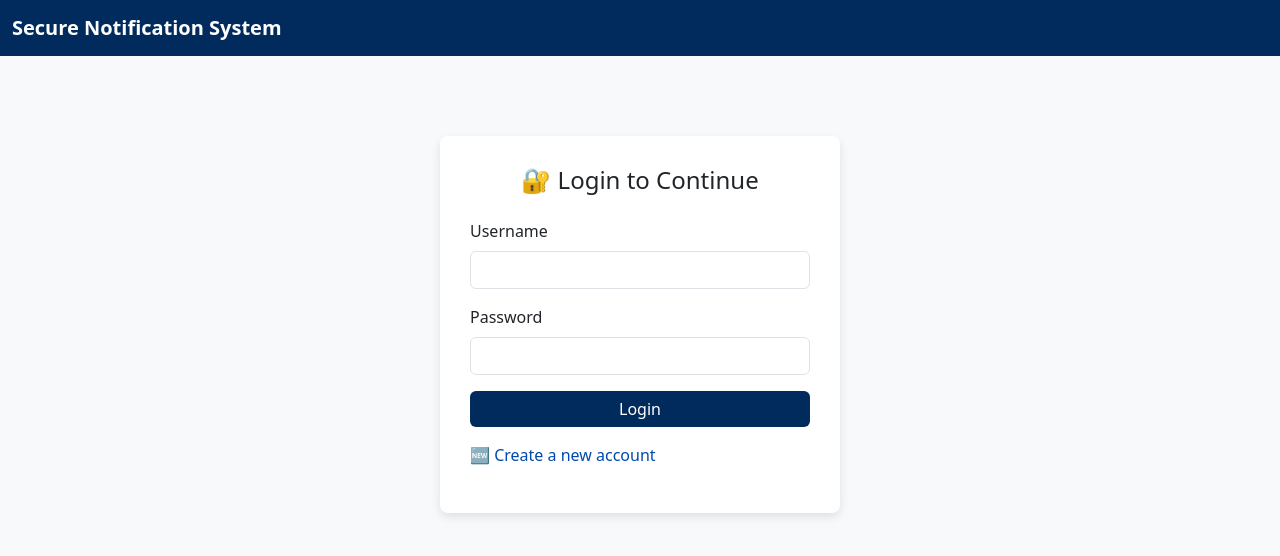
After one commit to YazeedAlqabbaa/secure_notification_system, a Flask app: page /login in a window 1280 px wide. The commit adds this page. Shown: the top 556 px of the page. Run offline with Flask 3, Linux system fonts and the light colour scheme.

Commit message:
Update: add user_id filtering and login fixes

```diff
--- a/app.py
+++ b/app.py
@@ -1,14 +1,21 @@
 import os
 import sqlite3
 import requests
-from flask import Flask, request, jsonify, render_template, redirect, url_for, make_response
+import bcrypt
+from flask import Flask, request, jsonify, render_template, redirect, url_for, make_response, session
 from datetime import datetime
 from dotenv import load_dotenv
 
 # تحميل متغيرات البيئة من ملف .env (لو موجود)
 load_dotenv()
+app = Flask(__name__)
+app.secret_key = "supersecretkey"  # غيّرها لاحقاً لقيمة عشوائية قوية
 
-app = Flask(__name__)
+# تسجيل الخروج (Logout)
+@app.route("/logout")
+def logout():
+    session.pop("user_id", None)  # ← حذف الجلسة الحقيقية الجديدة
+    return redirect(url_for("login"))
 
 # ------------------------------------------
 # 🔹 دالة إنشاء اتصال بقاعدة البيانات المحلية app.db
@@ -50,32 +57,95 @@ def classify_event(message):
         return "medium"
     else:
         return "low"
+
+app.secret_key = "supersecretkey"  # غيرها لاحقاً لقيمة عشوائية
+
+def get_conn():
+    return sqlite3.connect("app.db")
+
+@app.route('/login', methods=['GET', 'POST'])
+def login():
+    if request.method == 'POST':
+        username = request.form['username']
+        password = request.form['password']
+
+        conn = sqlite3.connect("app.db")
+        c = conn.cursor()
+        c.execute("SELECT id, password_hash FROM users WHERE username = ?", (username,))
+        user = c.fetchone()
+        conn.close()
+
+        if user and bcrypt.checkpw(password.encode('utf-8'), user[1]):
+            session['user_id'] = user[0]
+            return redirect('/')
+        else:
+            return render_template('login.html', error="Invalid credentials")
+
+    return render_template('login.html')
+
+
+
+@app.route("/register", methods=["GET", "POST"])
+def register():
+    error = None
+    if request.method == "POST":
+        username = request.form["username"]
+        password = request.form["password"]
+
+        hashed_pw = bcrypt.hashpw(password.encode('utf-8'), bcrypt.gensalt())
+
+        conn = get_conn()
+        cursor = conn.cursor()
+
+        # التحقق إذا المستخدم موجود مسبقاً
+        cursor.execute("SELECT * FROM users WHERE username = ?", (username,))
+        if cursor.fetchone():
+            error = "Username already exists."
+        else:
+            cursor.execute("INSERT INTO users (username, password_hash) VALUES (?, ?)", (username, hashed_pw))
+            conn.commit()
+            conn.close()
+            return redirect(url_for("login"))
+
+        conn.close()
+    return render_template("register.html", error=error)
+
 # 🔹 الصفحة الرئيسية (Dashboard)
 # ------------------------------------------
 
 @app.route('/')
 def home():
+    if "user_id" not in session:
+        return redirect(url_for("login"))
+
+    user_id = session["user_id"]
+
     conn = get_conn()
     cursor = conn.cursor()
 
-    def safe_count(query):
-        cursor.execute(query)
+    def safe_count(query, params=None):
+        if params:
+            cursor.execute(query, params)
+        else:
+            cursor.execute(query)
         result = cursor.fetchone()
         return result[0] if result and result[0] is not None else 0
 
-    # حساب الإحصائيات
-    total_alerts = safe_count("SELECT COUNT(*) FROM alerts")
-    critical_alerts = safe_count("SELECT COUNT(*) FROM alerts WHERE severity='critical'")
-    high_alerts = safe_count("SELECT COUNT(*) FROM alerts WHERE severity='high'")
-    medium_alerts = safe_count("SELECT COUNT(*) FROM alerts WHERE severity='medium'")
-    low_alerts = safe_count("SELECT COUNT(*) FROM alerts WHERE severity='low'")
+    # الإحصائيات الخاصة بالمستخدم فقط
+    total_alerts = safe_count("SELECT COUNT(*) FROM alerts WHERE user_id=?", (user_id,))
+    critical_alerts = safe_count("SELECT COUNT(*) FROM alerts WHERE severity='critical' AND user_id=?", (user_id,))
+    high_alerts = safe_count("SELECT COUNT(*) FROM alerts WHERE severity='high' AND user_id=?", (user_id,))
+    medium_alerts = safe_count("SELECT COUNT(*) FROM alerts WHERE severity='medium' AND user_id=?", (user_id,))
+    low_alerts = safe_count("SELECT COUNT(*) FROM alerts WHERE severity='low' AND user_id=?", (user_id,))
 
-    # آخر وقت تنبيه حرج فقط
-    cursor.execute("SELECT created_at FROM alerts WHERE severity='critical' ORDER BY id DESC LIMIT 1")
+    # آخر تنبيه حرج للمستخدم فقط
+    cursor.execute(
+        "SELECT created_at FROM alerts WHERE severity='critical' AND user_id=? ORDER BY id DESC LIMIT 1",
+        (user_id,)
+    )
     last_alert = cursor.fetchone()
 
     if last_alert:
-        from datetime import datetime
         dt = datetime.strptime(str(last_alert[0]), "%Y-%m-%d %H:%M:%S.%f")
         last_alert_time = dt.strftime("%Y-%m-%d %H:%M:%S")
     else:
@@ -95,14 +165,19 @@ def home():
         alerts_data=alerts_data
     )
 
+
+
 # ------------------------------------------
 # 🔹 عرض كل التنبيهات (صفحة Alerts)
 # ------------------------------------------
 @app.route("/alerts")
 def list_alerts():
+    if "user_id" not in session:
+        return redirect(url_for("login"))
     from datetime import datetime
     import pytz
 
+    user_id = session["user_id"]
     sev = request.args.get("severity", "").lower()
     allowed = {"low", "medium", "high", "critical"}
 
@@ -111,12 +186,13 @@ def list_alerts():
 
     if sev in allowed:
         cur.execute(
-            "SELECT id, source, event_type, severity, message, created_at FROM alerts WHERE LOWER(severity)=? ORDER BY id DESC;",
-            (sev,),
+            "SELECT id, source, event_type, severity, message, created_at FROM alerts WHERE LOWER(severity)=? AND user_id=? ORDER BY id DESC;",
+            (sev, user_id),
         )
     else:
         cur.execute(
-            "SELECT id, source, event_type, severity, message, created_at FROM alerts ORDER BY id DESC;"
+            "SELECT id, source, event_type, severity, message, created_at FROM alerts WHERE user_id=? ORDER BY id DESC;",
+            (user_id,),
         )
 
     rows = cur.fetchall()
@@ -137,11 +213,14 @@ def list_alerts():
     # 🔹 عرض النتائج في صفحة HTML
     return render_template("alerts.html", alerts=new_rows)
 
+
 # ------------------------------------------
 # 🔹 إضافة تنبيه جديد عبر API (محاكاة أو Telegram)
 # ------------------------------------------
 @app.route("/alerts/add", methods=["POST"])
 def add_alert():
+    if "user_id" not in session:
+        return redirect(url_for("login"))
     data = request.get_json()
     if not data:
         return jsonify({"error": "Request must be JSON"}), 400
@@ -152,15 +231,16 @@ def add_alert():
 
     severity = classify_event(message)
 
-
     if severity.lower() not in {"low", "medium", "high", "critical"}:
         return jsonify({"error": "Invalid severity"}), 400
+
+    user_id = session["user_id"]   # ← إضافة user_id
 
     conn = get_conn()
     cur = conn.cursor()
     cur.execute(
-        "INSERT INTO alerts (source, event_type, severity, message, created_at) VALUES (?, ?, ?, ?, ?);",
-        (source, event_type, severity, message, datetime.now()),
+        "INSERT INTO alerts (source, event_type, severity, message, created_at, user_id) VALUES (?, ?, ?, ?, ?, ?);",
+        (source, event_type, severity, message, datetime.now(), user_id),
     )
     conn.commit()
     conn.close()
@@ -175,17 +255,21 @@ def add_alert():
 # ------------------------------------------
 @app.route("/manual", methods=["GET", "POST"])
 def manual_alert():
+    if "user_id" not in session:
+        return redirect(url_for("login"))
     if request.method == "POST":
         source = request.form.get("source")
         event_type = request.form.get("event_type")
         severity = request.form.get("severity")
         message = request.form.get("message")
 
+        user_id = session["user_id"]  # ← إضافة user_id
+
         conn = get_conn()
         cur = conn.cursor()
         cur.execute(
-            "INSERT INTO alerts (source, event_type, severity, message, created_at) VALUES (?, ?, ?, ?, ?);",
-            (source, event_type, severity, message, datetime.now()),
+            "INSERT INTO alerts (source, event_type, severity, message, created_at, user_id) VALUES (?, ?, ?, ?, ?, ?);",
+            (source, event_type, severity, message, datetime.now(), user_id),
         )
         conn.commit()
         conn.close()
@@ -202,10 +286,13 @@ def manual_alert():
 # ------------------------------------------
 @app.route('/alerts/delete/<int:alert_id>', methods=['POST'])
 def delete_alert(alert_id):
+    if "user_id" not in session:
+        return redirect(url_for("login"))
     try:
+        user_id = session["user_id"]
         conn = get_conn()
         cursor = conn.cursor()
-        cursor.execute("DELETE FROM alerts WHERE id=?", (alert_id,))
+        cursor.execute("DELETE FROM alerts WHERE id=? AND user_id=?", (alert_id, user_id))
         conn.commit()
         conn.close()
         return redirect(url_for('list_alerts'))
@@ -218,10 +305,13 @@ def delete_alert(alert_id):
 # ------------------------------------------
 @app.route('/alerts/delete_all', methods=['POST'])
 def delete_all_alerts():
+    if "user_id" not in session:
+        return redirect(url_for("login"))
     try:
+        user_id = session["user_id"]
         conn = get_conn()
         cursor = conn.cursor()
-        cursor.execute("DELETE FROM alerts")
+        cursor.execute("DELETE FROM alerts WHERE user_id=?", (user_id,))
         conn.commit()
         conn.close()
         return redirect(url_for('list_alerts'))
@@ -234,22 +324,25 @@ def delete_all_alerts():
 # ------------------------------------------
 @app.route("/healthz")
 def healthz():
+    if "user_id" not in session:
+        return redirect(url_for("login"))
     return {"status": "ok"}, 200
 
 # ------------------------------------------
-# تشغيل التطبيق محلياً
+# 📤 تصدير التنبيهات إلى ملف CSV
 # ------------------------------------------
-# ---------------------------------------
-# 📤 تصدير التنبيهات إلى ملف CSV
-# ---------------------------------------
 @app.route('/alerts/export.csv')
 def export_alerts():
+    if "user_id" not in session:
+        return redirect(url_for("login"))
     import csv
     from io import StringIO
 
+    user_id = session["user_id"]
+
     conn = get_conn()
     cursor = conn.cursor()
-    cursor.execute("SELECT event_type, severity, message, created_at FROM alerts ORDER BY id DESC")
+    cursor.execute("SELECT event_type, severity, message, created_at FROM alerts WHERE user_id=? ORDER BY id DESC", (user_id,))
     rows = cursor.fetchall()
     conn.close()
 
@@ -266,5 +359,6 @@ def export_alerts():
     response.headers['Content-Disposition'] = 'attachment; filename=alerts.csv'
     response.headers['Content-Type'] = 'text/csv'
     return response
+
 if __name__ == "__main__":
     app.run(debug=True)
--- /dev/null
+++ b/templates/login.html
@@ -0,0 +1,66 @@
+<!DOCTYPE html>
+<html lang="en">
+<head>
+    <meta charset="UTF-8">
+    <title>Login | Secure Notification System</title>
+    <link rel="stylesheet" href="https://cdn.jsdelivr.net/npm/bootstrap@5.3.0/dist/css/bootstrap.min.css">
+    <style>
+        body {
+            background-color: #f8f9fa;
+        }
+        .navbar {
+            background-color: #002b5c;
+        }
+        .navbar-brand, .nav-link {
+            color: white !important;
+        }
+        .login-card {
+            max-width: 400px;
+            margin: 80px auto;
+            padding: 30px;
+            border-radius: 8px;
+            box-shadow: 0 4px 10px rgba(0, 0, 0, 0.1);
+            background-color: #ffffff;
+        }
+        .btn-primary {
+            background-color: #002b5c;
+            border: none;
+        }
+        .btn-primary:hover {
+            background-color: #004080;
+        }
+    </style>
+</head>
+<body>
+
+<nav class="navbar navbar-expand-lg">
+    <div class="container-fluid">
+        <a class="navbar-brand fw-bold" href="#">Secure Notification System</a>
+    </div>
+</nav>
+
+<div class="login-card">
+    <h4 class="text-center mb-4">🔐 Login to Continue</h4>
+    {% if error %}
+        <div class="alert alert-danger">{{ error }}</div>
+    {% endif %}
+    <form method="POST">
+        <div class="mb-3">
+            <label for="username" class="form-label">Username</label>
+            <input type="text" class="form-control" id="username" name="username" required>
+        </div>
+        <div class="mb-3">
+            <label for="password" class="form-label">Password</label>
+            <input type="password" class="form-control" id="password" name="password" required>
+        </div>
+        <button type="submit" class="btn btn-primary w-100">Login</button>
+        <p class="mt-3">
+  <a href="{{ url_for('register') }}" style="text-decoration: none; color: #004aad; font-weight: 500;">
+    🆕 Create a new account
+  </a>
+</p>
+    </form>
+</div>
+
+</body>
+</html>
```
Also changed, not shown: create_user.py (added, +16 -0 lines), db_init.py (+18 -0 lines), templates/alerts.html (+24 -4 lines), templates/dashboard.html (+9 -0 lines), templates/home.html (+16 -0 lines), templates/manual.html (+25 -4 lines), templates/register.html (added, +80 -0 lines).
